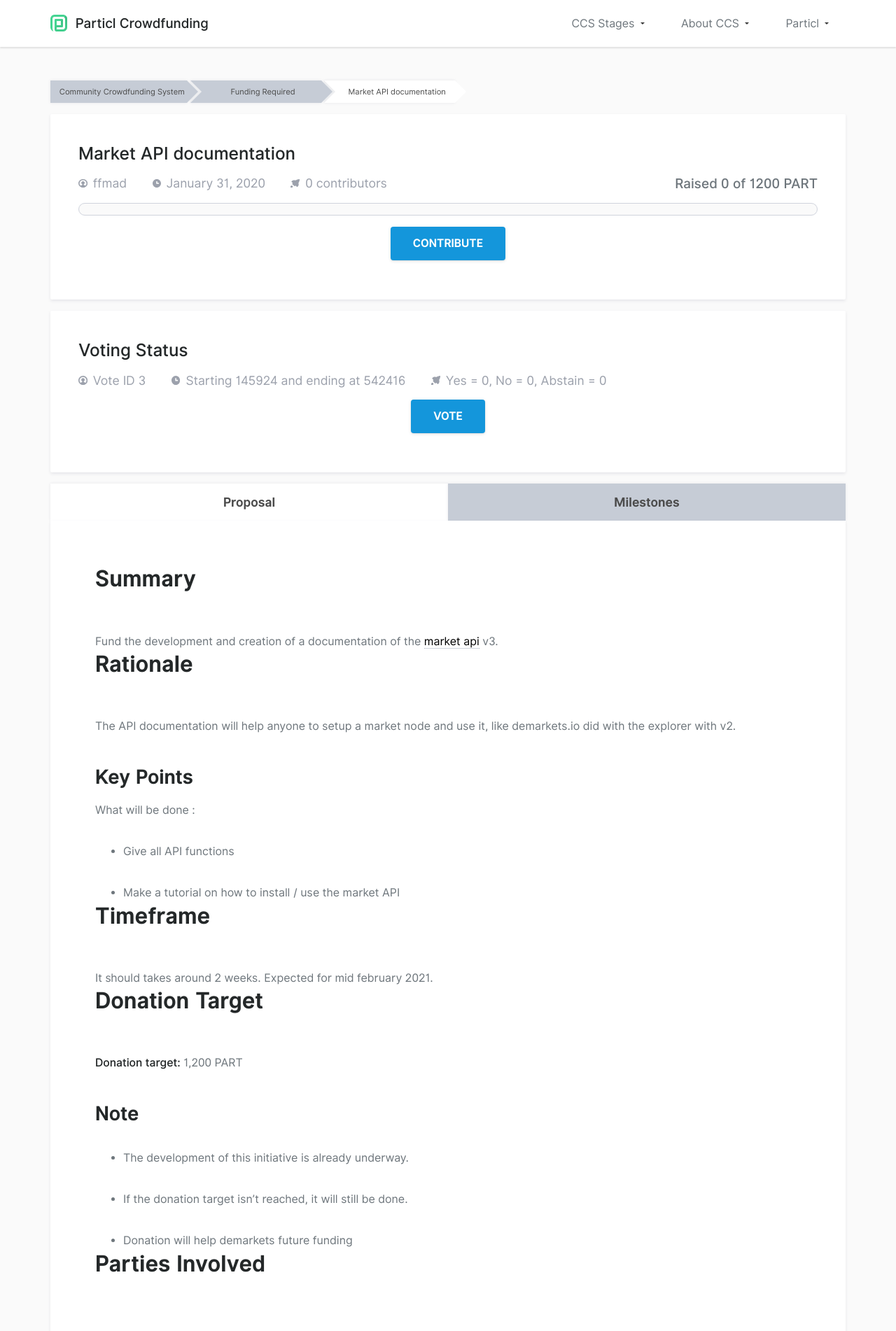
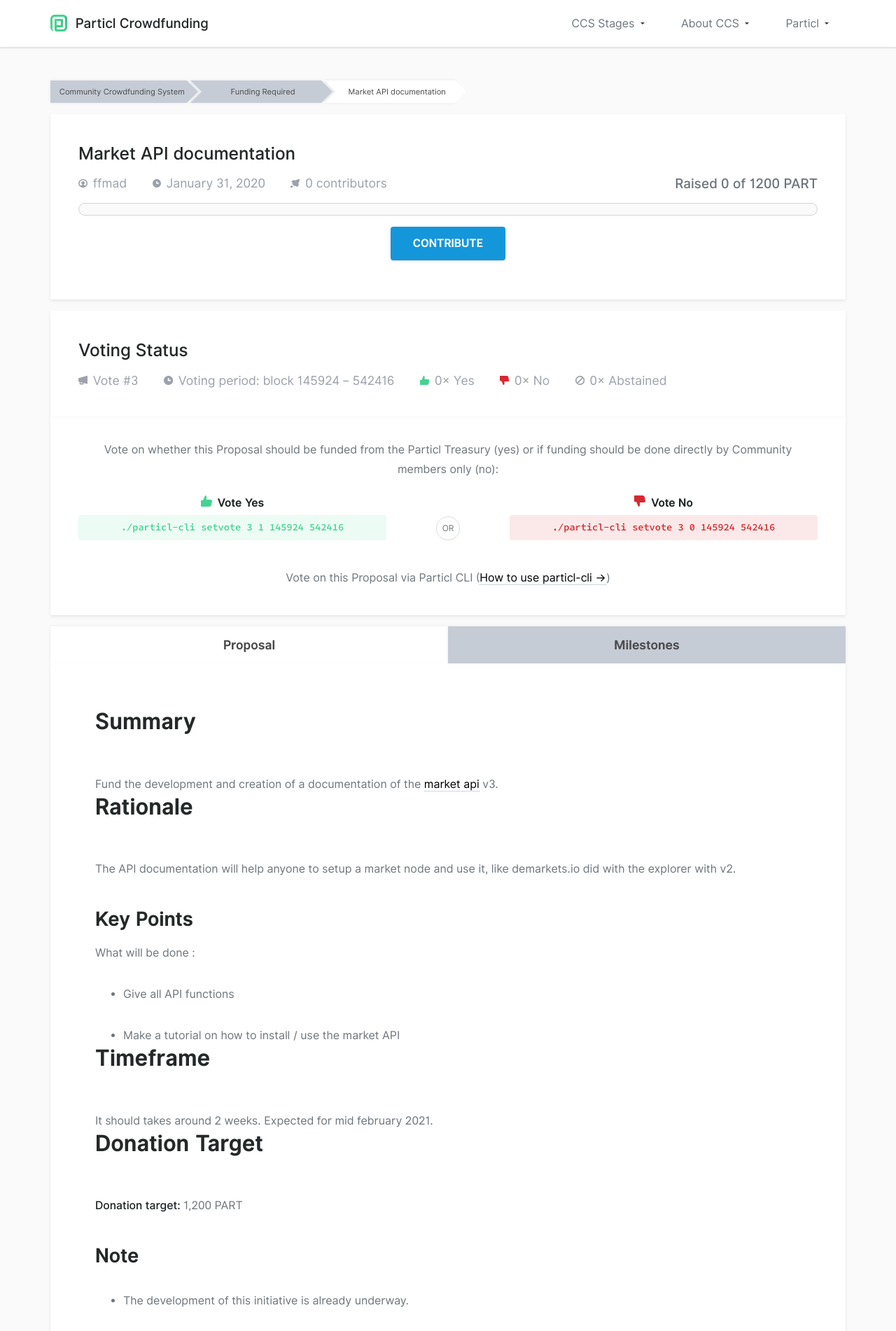
Before and after one commit to particl/ccs-front, a Jekyll site: the page built from proposals/market api documentation.md, in a window 1280 px wide. Shown: the top 1902 px of the page at 70% size. Built offline with Jekyll 4.4.1, drawn with Linux system fonts in a browser that asks for light colours; some web fonts are replaced.

Commit message:
Voting: layout & styling updates (#6)
* add favicons, fix their paths

* config: change donation address

* html: display voting state

* html: fix dropdown voting

* voting: basic gfx tweaks

* voting: layout & styling tweaks

Co-authored-by: Kewde <kewde@particl.io>

```diff
--- a/_layouts/fr.html
+++ b/_layouts/fr.html
@@ -64,25 +64,36 @@
          <div class="row">
             <div class="col-xs-12">
                <h2 class="proposal-detail-title">Voting Status</h2>
-               <p class="author-list">Vote ID {{proposal.vote_results.vote_id}}</p>
-               <p class="date-list">Starting {{proposal.vote_results.block_height_start}} and ending at {{proposal.vote_results.block_height_end}}</p>
-               <p class="date-list contributor">Yes = {{proposal.vote_results.blocks_yes}}, No = {{proposal.vote_results.blocks_no}}, Abstain = {{proposal.vote_results.blocks_abstain}}</p>
-               <!--p class="bar-fund-status">Raised <span class="progress-number-funded">{{proposal.amount-funded}}</span> of <span class="progress-number-goal">{{proposal.amount}}</span> PART</p>
-               <div class="progress-bar">
-                  <span class="fund-progress" style="width: {{proposal.percentage}}%"></span>
-               </div-->
-               <div class="contribute-dropdown">
-                  <div class="tab">
-                     <input id="tab-vote" type="checkbox" name="tabs-vote" class="accordion">
-                     <label for="tab-vote" class="accordion btn">Vote</label>
-                     <div class="tab-content">
-                        <div class="donate-contribute instructions">
-                           <p><strong>Yes</strong> ./particl-cli setvote {{proposal.vote_results.vote_id}} 1 {{proposal.vote_results.block_height_start}} {{proposal.vote_results.block_height_end}} </p>
-                           <p><strong>No</strong> ./particl-cli setvote {{proposal.vote_results.vote_id}} 0 {{proposal.vote_results.block_height_start}} {{proposal.vote_results.block_height_end}}</p>
-                        </div>
+               <p class="author-list vote-id">Vote #{{proposal.vote_results.vote_id}}</p>
+               <p class="date-list">Voting period: block {{proposal.vote_results.block_height_start}} &ndash; {{proposal.vote_results.block_height_end}}</p>
+               <p class="date-list vote-yes">{{proposal.vote_results.blocks_yes}}&times; Yes</p>
+               <p class="date-list vote-no">{{proposal.vote_results.blocks_no}}&times; No</p>
+               <p class="date-list vote-abstain">{{proposal.vote_results.blocks_abstain}}&times; Abstained</p>
+
+               <hr>
+
+               <div class="voting-instructions">
+                  <p>
+                     Vote on whether this Proposal should be funded from the Particl Treasury (yes) or if funding should be done directly by Community members only (no):
+                  </p>
+                  <div class="row">
+                     <div class="vote-option col-md-5">
+                        <img src="/img/thumb-up.svg" alt="Thumb up" class="ico">
+                        <strong>Vote Yes</strong>
+                        <pre class="yes">./particl-cli setvote {{proposal.vote_results.vote_id}} 1 {{proposal.vote_results.block_height_start}} {{proposal.vote_results.block_height_end}}</pre>
+                     </div>
+                     <div class="or-wrap col-md-2"><div class="or">OR</div></div>
+                     <div class="vote-option col-md-5">
+                        <img src="/img/thumb-down.svg" alt="Thumb down" class="ico">
+                        <strong>Vote No</strong>
+                        <pre class="no">./particl-cli setvote {{proposal.vote_results.vote_id}} 0 {{proposal.vote_results.block_height_start}} {{proposal.vote_results.block_height_end}}</pre>
                      </div>
                   </div>
-               </div>
+                  <p>
+                     Vote on this Proposal via Particl CLI (<a href="https://particl.wiki/tutorial/wallets/particl-cli/#usage">How to use particl-cli -></a>)
+                  </p>
+               </div><!-- .voting-instructions -->
+
             </div>
          </div>
       </div>
```
Also changed, not shown: css/particl-ccs-front.css (+80 -0 lines), scss/_config.scss (+7 -1 lines), scss/particl-ccs-front.scss (+54 -0 lines), README.md, css/particl-ccs-front.min.css, img/error.svg (added), img/proposals.svg (added), img/thumb-down.svg (added), img/thumb-up.svg (added), img/vote.svg (added), 1 other file.
